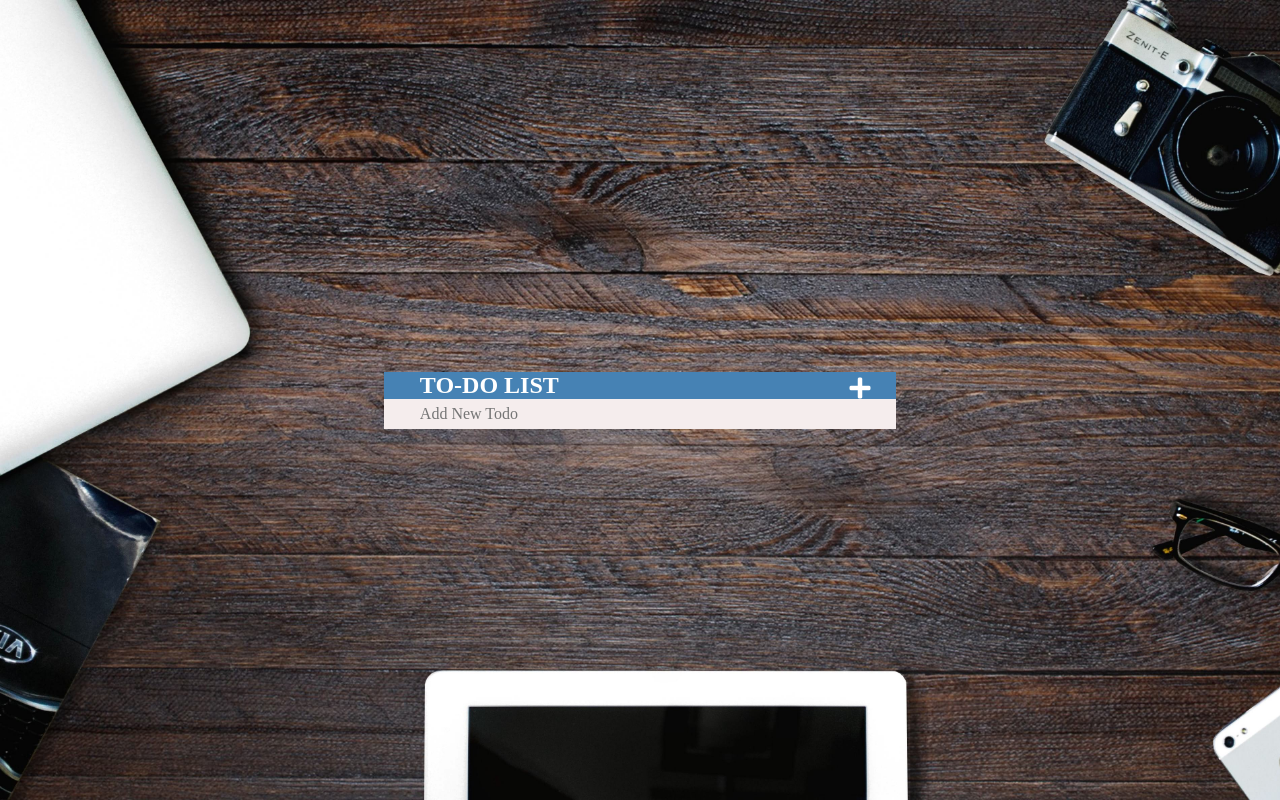
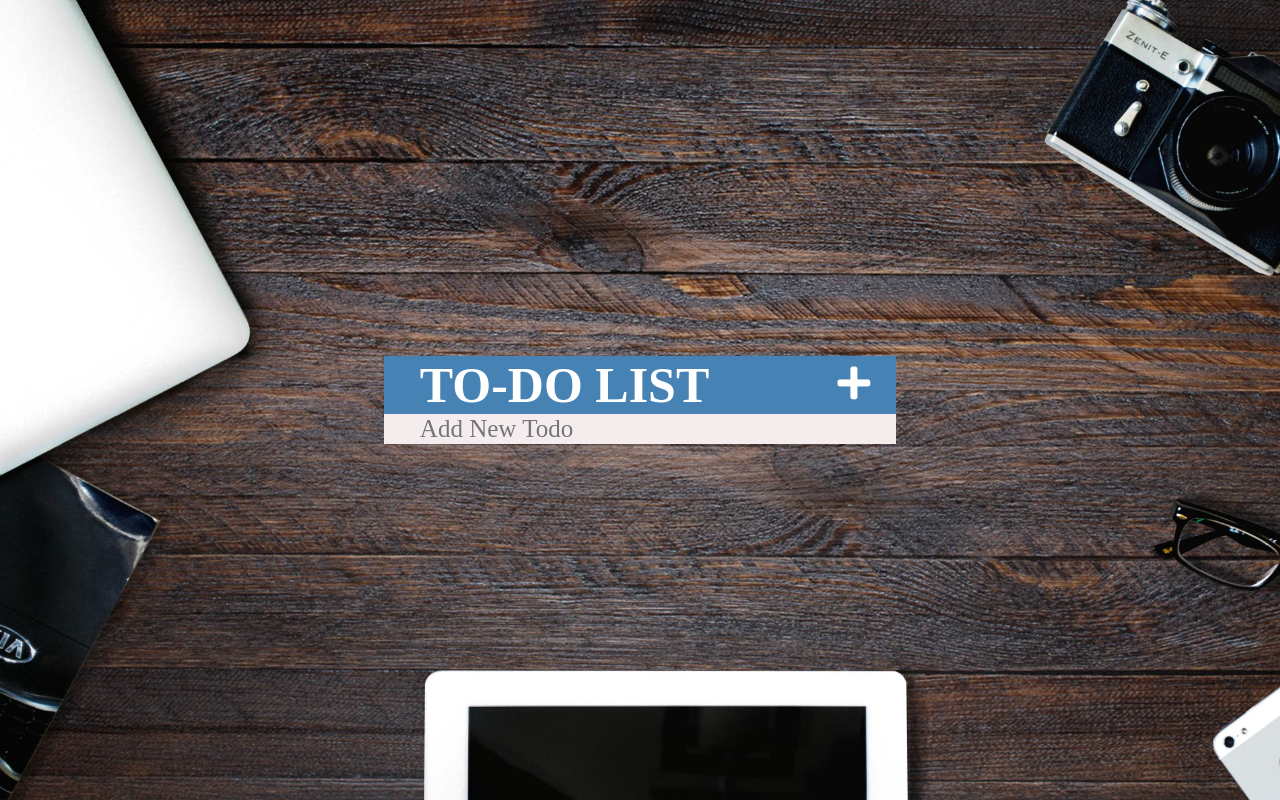
Before and after one commit to ievgenk/ToDoApp, a plain HTML site: page index.html in a window 1280 px wide. Drawn offline with nearby package versions, Linux system fonts and the light colour scheme.

Commit message:
even further increased the font size

```diff
--- a/css/styles.css
+++ b/css/styles.css
@@ -1,7 +1,7 @@
 html,
 body {
   height: 100vh;
-  font-size: 16px;
+  font-size: 25px;
 }
 
 #plus {
@@ -42,7 +42,7 @@ h1 {
   position: relative;
   text-align: left;
   padding-left: 7%;
-  font-size: 1.5rem;
+  font-size: 2rem;
 }
 
 #input {
```
